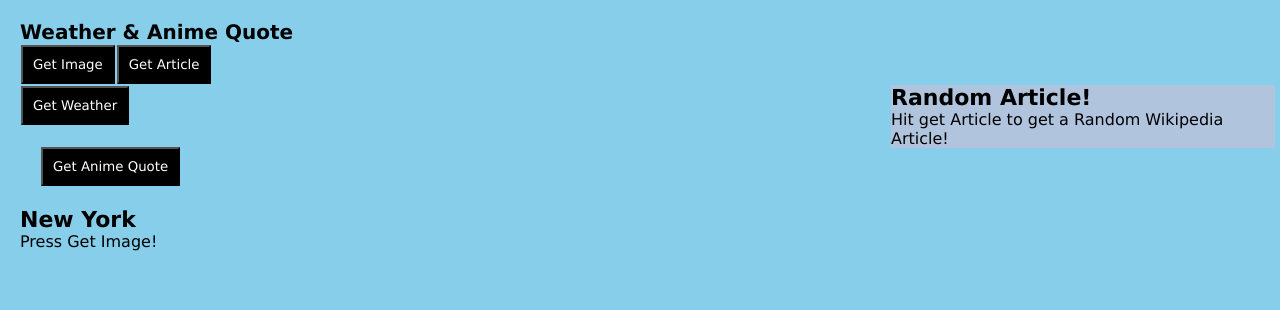
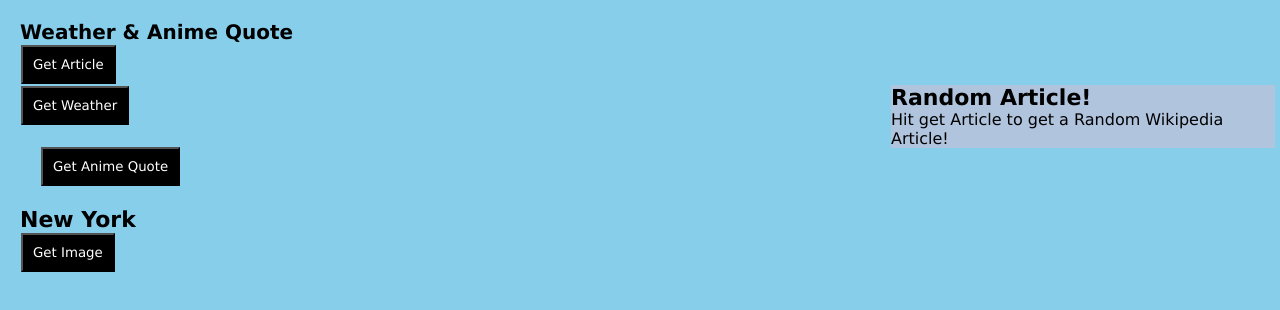
Before and after one commit to wy33/Web_Dev_Assignment5, a React (Create React App) app in the folder src/: page / in a window 1280 px wide. Shown: the top 310 px of the page. Built offline with nearby package versions, Linux system fonts and the light colour scheme.

Commit message:
Image Redux Implementation

```diff
--- a/src/App.js
+++ b/src/App.js
@@ -3,17 +3,17 @@ import { useReducer, useState } from "react";
 import ArticleList from "./features/Article/Articles.js";
 import Weather from "./Weather.js";
 import AnimeQuote from "./features/AnimeQuote/AnimeQuote.js";
-import Image from "./Image.js"
+import Image from "./features/Image/Image.js"
 
 export default function Gallery() {
 	// const [quote, setQuote] = useState({ anime: null, character: null, quote: null });
 	//const [article, setArticle] = useState({empty:true});
 	const [, forceUpdate] = useReducer(x => x + 1, 0);
-	const [imagedata, setImageData] = useState({ imageUrl: null });
+	//const [imagedata, setImageData] = useState({ imageUrl: null });
 
 	// const quoteEndpoint = 'https://animechan.xyz/api/random';
 	// const articleEndpoint = "https://en.wikipedia.org/api/rest_v1/page/random/summary";
-	const imageEndpoint = 'https://api.unsplash.com/photos/random?query=newyorkcity&client_id=0-afBKY6mwQSalPCH365npBnVfjKlYNL6bIwH9Zz8PY'
+	//const imageEndpoint = 'https://api.unsplash.com/photos/random?query=newyorkcity&client_id=0-afBKY6mwQSalPCH365npBnVfjKlYNL6bIwH9Zz8PY'
 
 	// function handleGetQuoteClick() {
 	// 	fetch(quoteEndpoint)
@@ -28,33 +28,33 @@ export default function Gallery() {
 	//		.catch(error => console.error(error));
 	//	//forceUpdate();
 	//}
-	function handleGetImage() {
-		fetch(imageEndpoint)
-		.then(response => response.json())
-		.then(data => {
-			if (data.urls && data.urls.regular) {
-			  setImageData({ ...imagedata, imageUrl: data.urls.regular });
-			} else {
-			  console.error(error);
-			}
-		  })
-		.catch(error => console.error(error));
-	}
+	//function handleGetImage() {
+	//	fetch(imageEndpoint)
+	//	.then(response => response.json())
+	//	.then(data => {
+	//		if (data.urls && data.urls.regular) {
+	//		  setImageData({ ...imagedata, imageUrl: data.urls.regular });
+	//		} else {
+	//		  console.error(error);
+	//		}
+	//	  })
+	//	.catch(error => console.error(error));
+	// }
 
 	// console.log(quoteEndpoint);
 	//console.log(articleEndpoint);
 	//console.log(article);
-	console.log(imageEndpoint)
+	//console.log(imageEndpoint)
 
 	return (
 		<>
 			<h2>Weather & Anime Quote</h2>
 			{/* <button onClick={handleGetQuoteClick}>Get Anime Quote</button> */}
-			<button onClick={handleGetImage}>Get Image</button>
+			{/*<button onClick={handleGetImage}>Get Image</button>*/}
 			<ArticleList />
 			<Weather/>
 			<AnimeQuote/>
-			<Image imageUrl={imagedata.imageUrl} />
+			<Image/>
 		</>
 	);
 }
--- a/src/Image.js
+++ /dev/null
@@ -1,14 +0,0 @@
-import React from "react";
-
-export default function Image({ imageUrl }) {
-  return (
-    <div>
-      <h1>New York</h1>
-      {imageUrl ? (
-        <img src={imageUrl} alt="Random Image" />
-      ) : (
-        <p>Press Get Image!</p>
-      )}
-    </div>
-  );
-}
--- a/src/app/store.js
+++ b/src/app/store.js
@@ -2,11 +2,13 @@ import { configureStore } from '@reduxjs/toolkit';
 
 import animeQuoteReducer from '../features/AnimeQuote/AnimeQuoteSlice';
 import articleReducer from '../features/Article/ArticleSlice';
+import imageReducer from '../features/Image/ImageSlice';
 
 export default configureStore({
     reducer: {
         // animeQuote: animeQuoteSlice.reducer
         animeQuote: animeQuoteReducer,
-        article: articleReducer
+        article: articleReducer,
+        image: imageReducer
     },
 })
--- /dev/null
+++ b/src/features/Image/Image.js
@@ -0,0 +1,34 @@
+import React from 'react';
+import { useDispatch, useSelector } from 'react-redux';
+import { selectImageUrl, setImageUrl } from './ImageSlice';
+
+export default function Image() {
+  const dispatch = useDispatch();
+  const imageUrl = useSelector(selectImageUrl);
+
+  const handleGetImage = () => {
+    const imageEndpoint = 'https://api.unsplash.com/photos/random?query=newyorkcity&client_id=0-afBKY6mwQSalPCH365npBnVfjKlYNL6bIwH9Zz8PY';
+
+    fetch(imageEndpoint)
+      .then(response => response.json())
+      .then(data => {
+        if (data.urls && data.urls.regular) {
+          // Dispatch the action to set the image URL in the Redux store
+          dispatch(setImageUrl(data.urls.regular));
+        } else {
+          console.error('Invalid image data format');
+        }
+      })
+      .catch(error => console.error(error));
+  };
+
+  return (
+    <div>
+      <h1>New York</h1>
+      {imageUrl && (
+        <img src={imageUrl} alt="Random Image" />
+      )}
+      <button onClick={handleGetImage}>Get Image</button>
+    </div>
+  );
+}
--- /dev/null
+++ b/src/features/Image/ImageSlice.js
@@ -0,0 +1,19 @@
+import { createSlice } from '@reduxjs/toolkit';
+
+export const imageSlice = createSlice({
+  name: 'image',
+  initialState: {
+    imageUrl: null,
+  },
+  reducers: {
+    setImageUrl: (state, action) => {
+      state.imageUrl = action.payload;
+    },
+  },
+});
+
+export const { setImageUrl } = imageSlice.actions;
+
+export const selectImageUrl = (state) => state.image.imageUrl;
+
+export default imageSlice.reducer;
```
Also changed, not shown: 1 other file (tests, documents, lock files or other folders).
